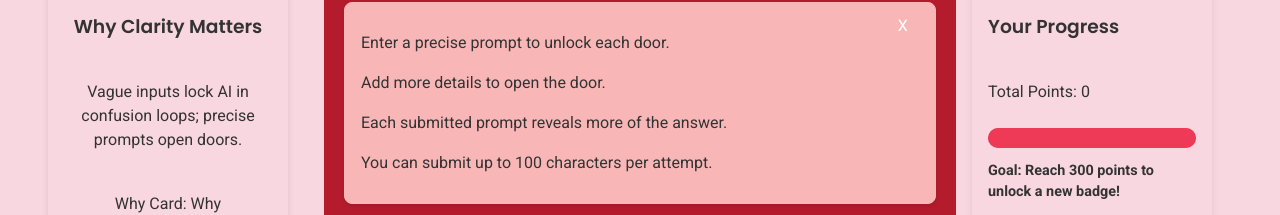
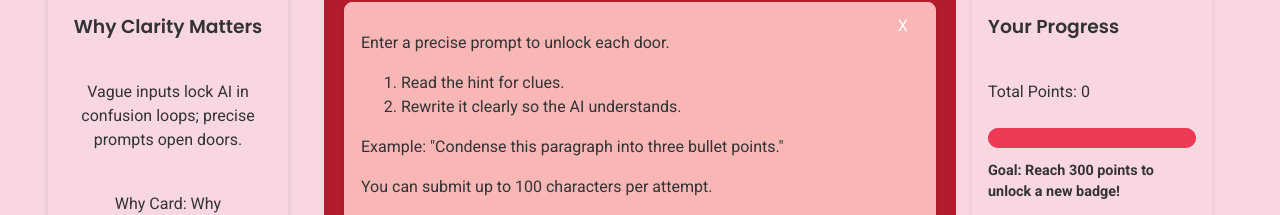
Before and after one commit to unnamedmistress/StrawberryTech, a React (Vite) app in the folder learning-games/: page /games/escape in a window 1280 px wide. Shown: the part 151-366 px from the top of the page. Built offline with nearby package versions, Linux system fonts and the light colour scheme; no server answers.

Commit message:
Update instructions in Clarity Escape Room

```diff
--- a/learning-games/src/pages/ClarityEscapeRoom.tsx
+++ b/learning-games/src/pages/ClarityEscapeRoom.tsx
@@ -154,8 +154,11 @@ export default function ClarityEscapeRoom() {
         <div className="room">
           <InstructionBanner>
             <p>Enter a precise prompt to unlock each door.</p>
-            <p>Add more details to open the door.</p>
-            <p>Each submitted prompt reveals more of the answer.</p>
+            <ol>
+              <li>Read the hint for clues.</li>
+              <li>Rewrite it clearly so the AI understands.</li>
+            </ol>
+            <p>Example: "Condense this paragraph into three bullet points."</p>
             <p>You can submit up to 100 characters per attempt.</p>
           </InstructionBanner>
           <h3>{current.hint}</h3>
```
